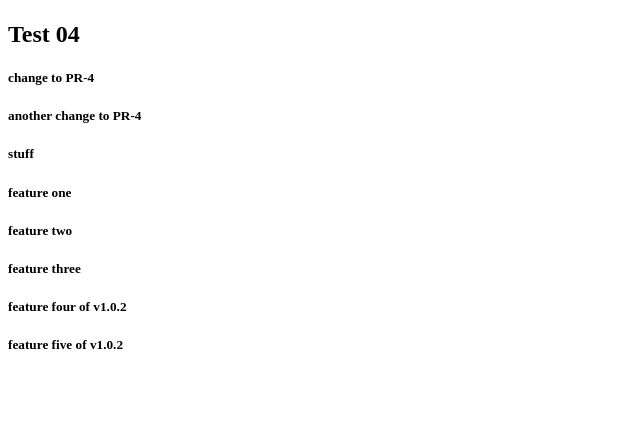
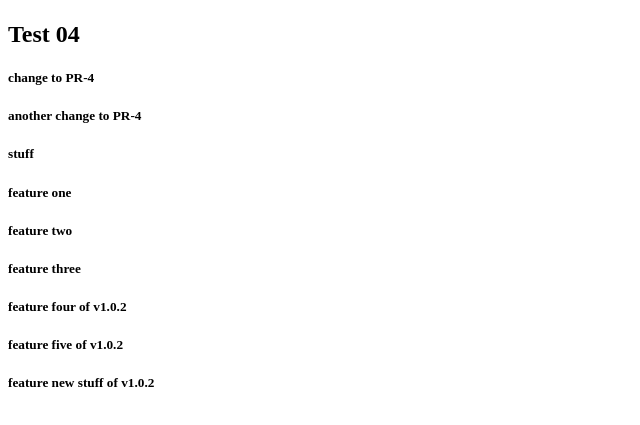
Before and after one commit to sundeer/node-http, a website: page index.html in a window 1280 px wide. Shown: the part 311-736 px from the top of the page, without its empty margins (0-640 px from the left). Drawn offline with Linux system fonts and the light colour scheme.

Commit message:
feature new stuff v1.0.2

```diff
--- a/index.html
+++ b/index.html
@@ -11,5 +11,7 @@
       <h5>feature three</h5>
       <h5>feature four of v1.0.2</h5>
       <h5>feature five of v1.0.2</h5>
+      <h5>feature new stuff of v1.0.2</h5>
+
 	</body>
 </html>
```
